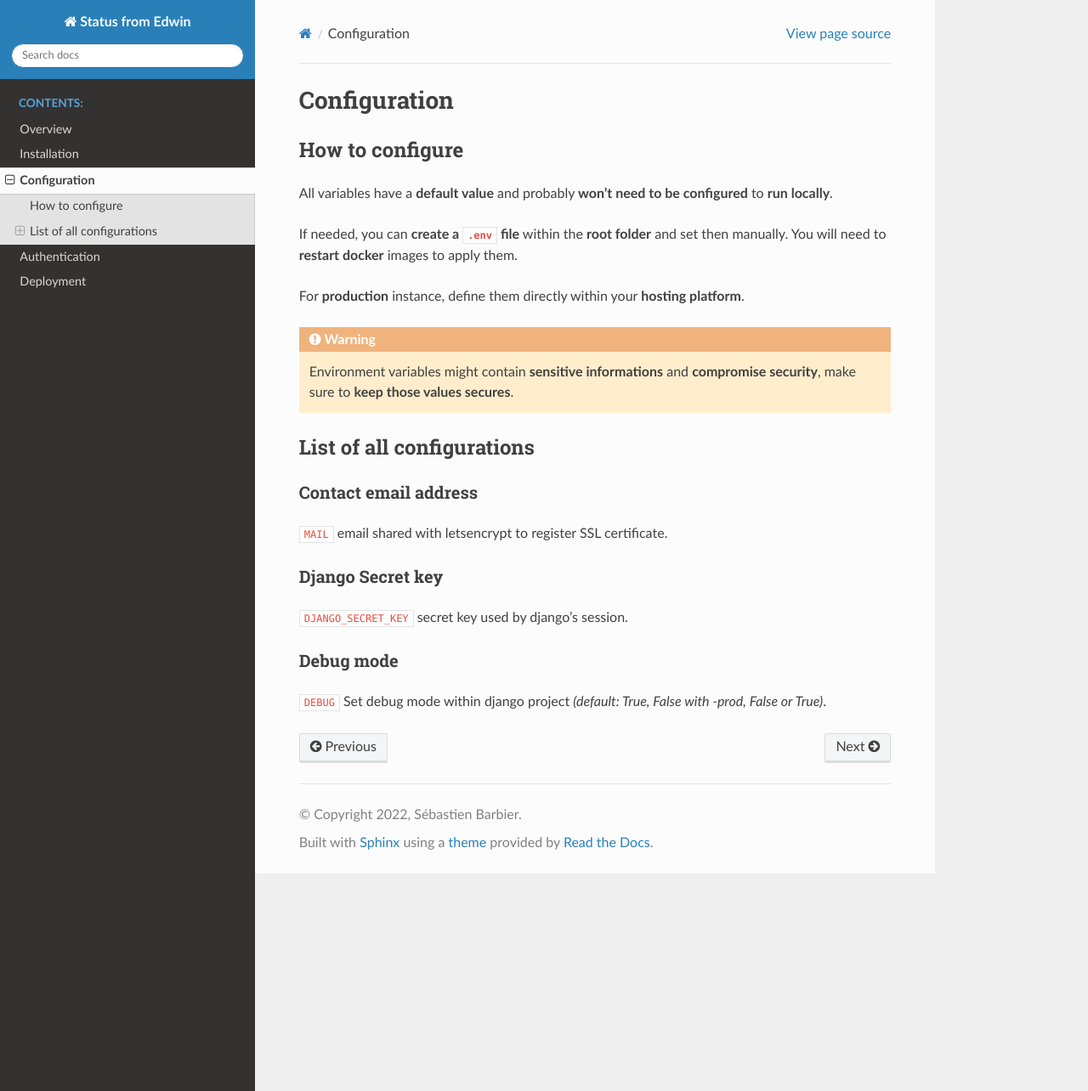
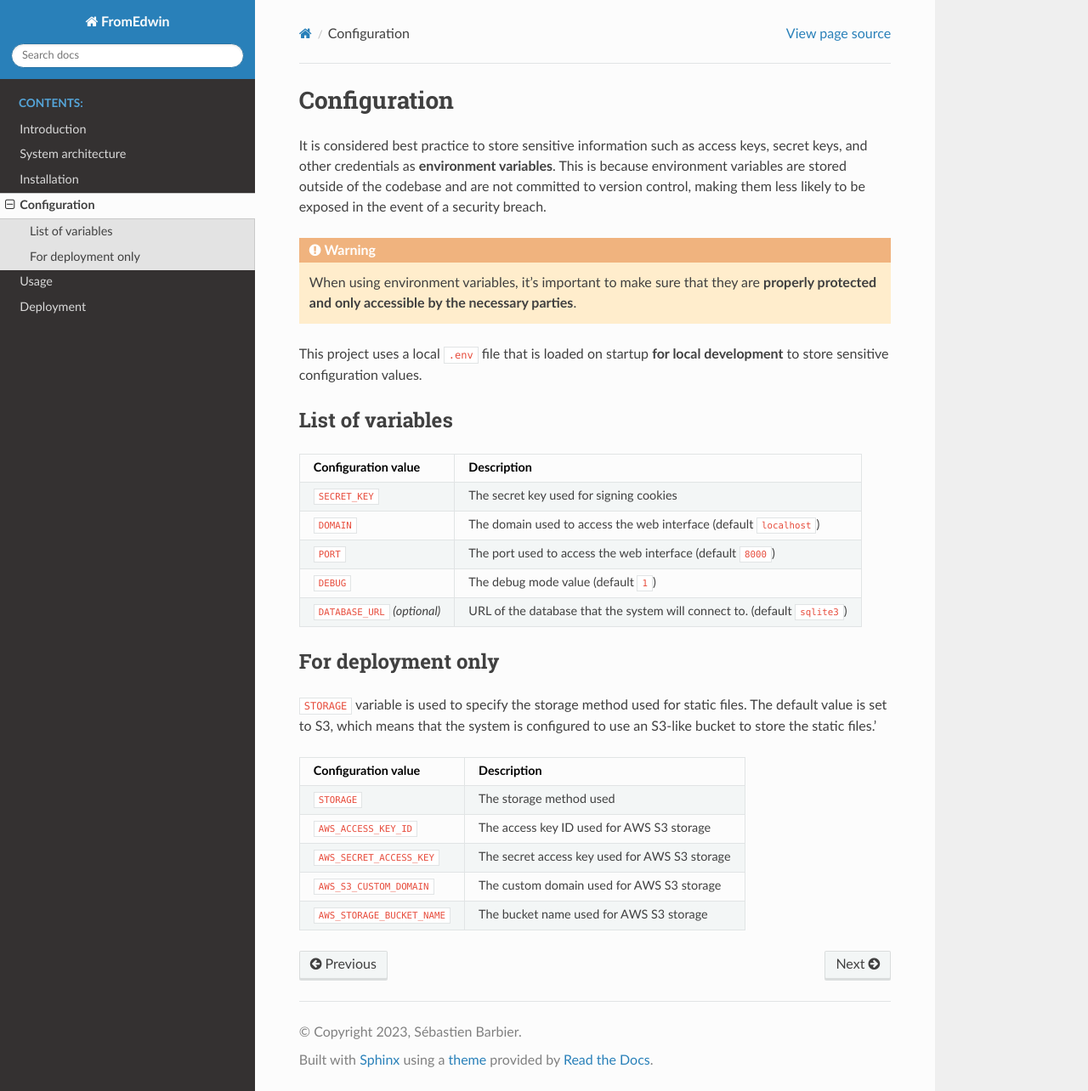
Before and after one commit to fromedwin/monitor, a Sphinx documentation site: the page built from docs/configuration.md, in a window 1280 px wide and 1284 px high. Shown: the whole window at 85% size. Built offline with Sphinx 7.4.7 and the Read the Docs theme 2.0.0, drawn with Linux system fonts in a browser that asks for light colours.

````diff
--- a/docs/conf.py
+++ b/docs/conf.py
@@ -17,8 +17,8 @@
 
 # -- Project information -----------------------------------------------------
 
-project = 'Status from Edwin'
-copyright = '2022, Sébastien Barbier'
+project = 'FromEdwin'
+copyright = '2023, Sébastien Barbier'
 author = 'Sébastien Barbier'
 
 
--- a/docs/configuration.md
+++ b/docs/configuration.md
@@ -1,27 +1,31 @@
 # Configuration
 
-## How to configure
-
-All variables have a **default value** and probably **won't need to be configured** to **run locally**.
-
-If needed, you can **create a `.env` file** within the **root folder** and set then manually. You will need to **restart docker** images to apply them.
-
-For **production** instance, define them directly within your **hosting platform**.
+It is considered best practice to store sensitive information such as access keys, secret keys, and other credentials as **environment variables**. This is because environment variables are stored outside of the codebase and are not committed to version control, making them less likely to be exposed in the event of a security breach.
 
 ```{warning}
-Environment variables might contain **sensitive informations** and **compromise security**, make sure to **keep those values secures**.
+When using environment variables, it's important to make sure that they are **properly protected and only accessible by the necessary parties**.
 ```
 
-## List of all configurations
+This project uses a local `.env` file that is loaded on startup **for local development** to store sensitive configuration values.
 
-### Contact email address
+## List of variables
 
-`MAIL` email shared with letsencrypt to register SSL certificate.
+| Configuration value | Description |
+| --- | --- |
+| `SECRET_KEY` | The secret key used for signing cookies |
+| `DOMAIN` | The domain used to access the web interface (default `localhost`) |
+| `PORT` | The port used to access the web interface (default `8000`)|
+| `DEBUG` | The debug mode value (default `1`) |
+| `DATABASE_URL` *(optional)* | URL of the database that the system will connect to. (default `sqlite3`) |
 
-### Django Secret key
+## For deployment only
 
-`DJANGO_SECRET_KEY` secret key used by django's session.
+`STORAGE` variable is used to specify the storage method used for static files. The default value is set to S3, which means that the system is configured to use an S3-like bucket to store the static files.'
 
-### Debug mode
-
-`DEBUG` Set debug mode within django project *(default: True, False with -prod, False or True)*.
+| Configuration value | Description |
+| --- | --- |
+| `STORAGE` | The storage method used |
+| `AWS_ACCESS_KEY_ID` | The access key ID used for AWS S3 storage |
+| `AWS_SECRET_ACCESS_KEY` | The secret access key used for AWS S3 storage |
+| `AWS_S3_CUSTOM_DOMAIN` | The custom domain used for AWS S3 storage |
+| `AWS_STORAGE_BUCKET_NAME` | The bucket name used for AWS S3 storage |
````
Also changed, not shown: docs/architecture.md (added, +42 -0 lines), docs/authentication.md (deleted, +0 -25 lines), docs/deployment.md (+42 -1 lines), docs/index.rst (+10 -5 lines), docs/installation.md (+22 -4 lines), docs/introduction.md (+11 -12 lines), docs/troubleshooting.md (added, +1 -0 lines), docs/usage.md (added, +23 -0 lines).
